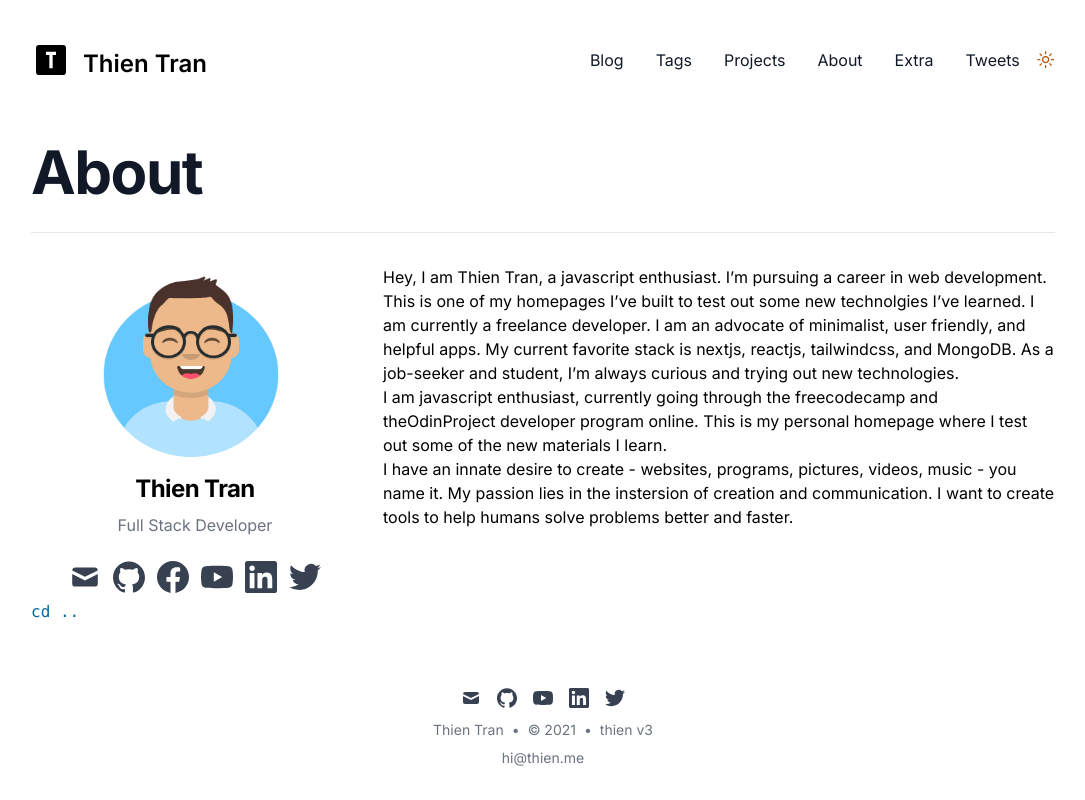
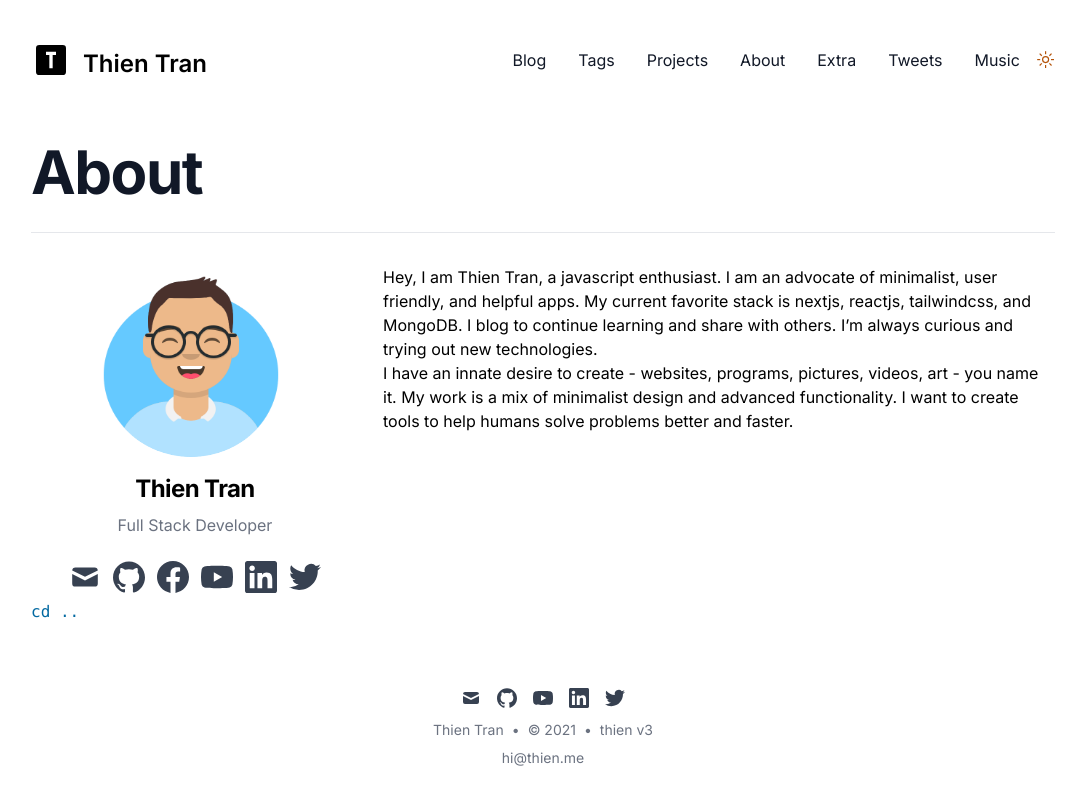
Before and after one commit to thnmtrn/blog-v4, a Next.js app: page /about in a window 1280 px wide. Shown: the whole page, without its empty margins (97-1182 px from the left). Built offline with nearby package versions, Linux system fonts and the light colour scheme; what @tailwindcss/typography would draw is missing.

Commit message:
about page edit

```diff
--- a/data/headerNavLinks.js
+++ b/data/headerNavLinks.js
@@ -5,6 +5,7 @@ const headerNavLinks = [
   { href: '/about', title: 'About' },
   { href: '/extras', title: 'Extra' },
   { href: '/tweets', title: 'Tweets' },
+  { href: '/music', title: 'Music' },
 ]
 
 export default headerNavLinks
--- a/pages/about.js
+++ b/pages/about.js
@@ -35,15 +35,10 @@ export default function About() {
           </div>
           <div className="pt-8 pb-8 prose dark:prose-dark max-w-none xl:col-span-2">
             <p>
-            Hey, I am Thien Tran, a javascript enthusiast. I’m pursuing a career in web development. This is one of my homepages I’ve built to test out some new technolgies I’ve learned.
-
-I am currently a freelance developer. I am an advocate of minimalist, user friendly, and helpful apps. My current favorite stack is nextjs, reactjs, tailwindcss, and MongoDB. As a job-seeker and student, I’m always curious and trying out new technologies.
+            Hey, I am Thien Tran, a javascript enthusiast. I am an advocate of minimalist, user friendly, and helpful apps. My current favorite stack is nextjs, reactjs, tailwindcss, and MongoDB. I blog to continue learning and share with others. I’m always curious and trying out new technologies.
             </p>
             <p>
-            I am javascript enthusiast, currently going through the freecodecamp and theOdinProject developer program online. This is my personal homepage where I test out some of the new materials I learn.
-            </p>
-            <p>
-            I have an innate desire to create - websites, programs, pictures, videos, music - you name it. My passion lies in the instersion of creation and communication. I want to create tools to help humans solve problems better and faster.
+            I have an innate desire to create - websites, programs, pictures, videos, art - you name it. My work is a mix of minimalist design and advanced functionality. I want to create tools to help humans solve problems better and faster.
             </p>
           </div>
         </div>
--- a/pages/music.js
+++ b/pages/music.js
@@ -3,6 +3,9 @@ import TopTracks from '@/components/TopTracks'
 export default function Music() {
   return (
     <>
+    <h1 className="text-4xl font-bold tracking-tight ">Music</h1>
+    <p className="mt-2 text-sm text-gray-800 dark:text-gray-300">My Current Top 10 Tracks</p>
+
       <TopTracks />
     </>
   )
```
